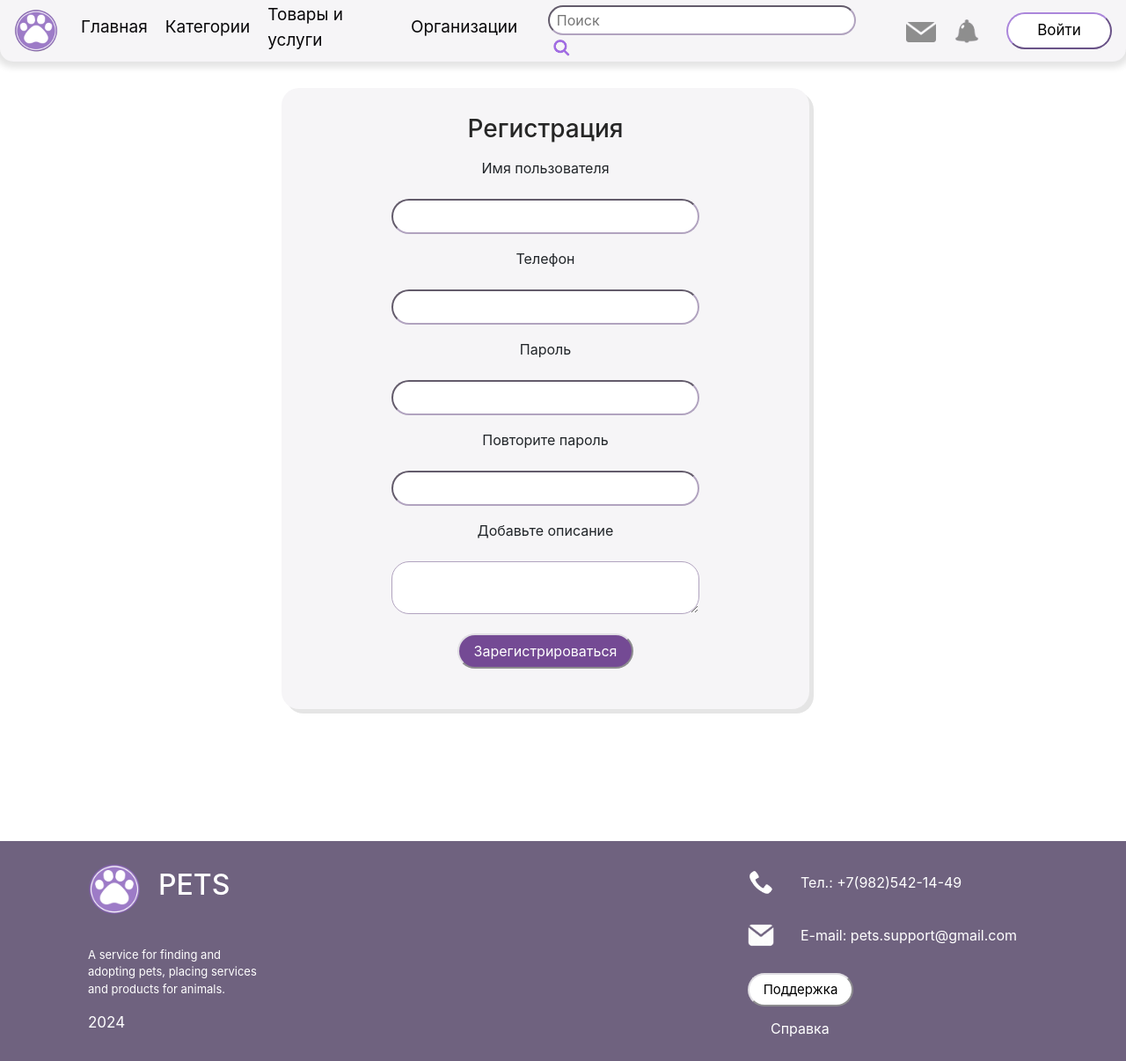
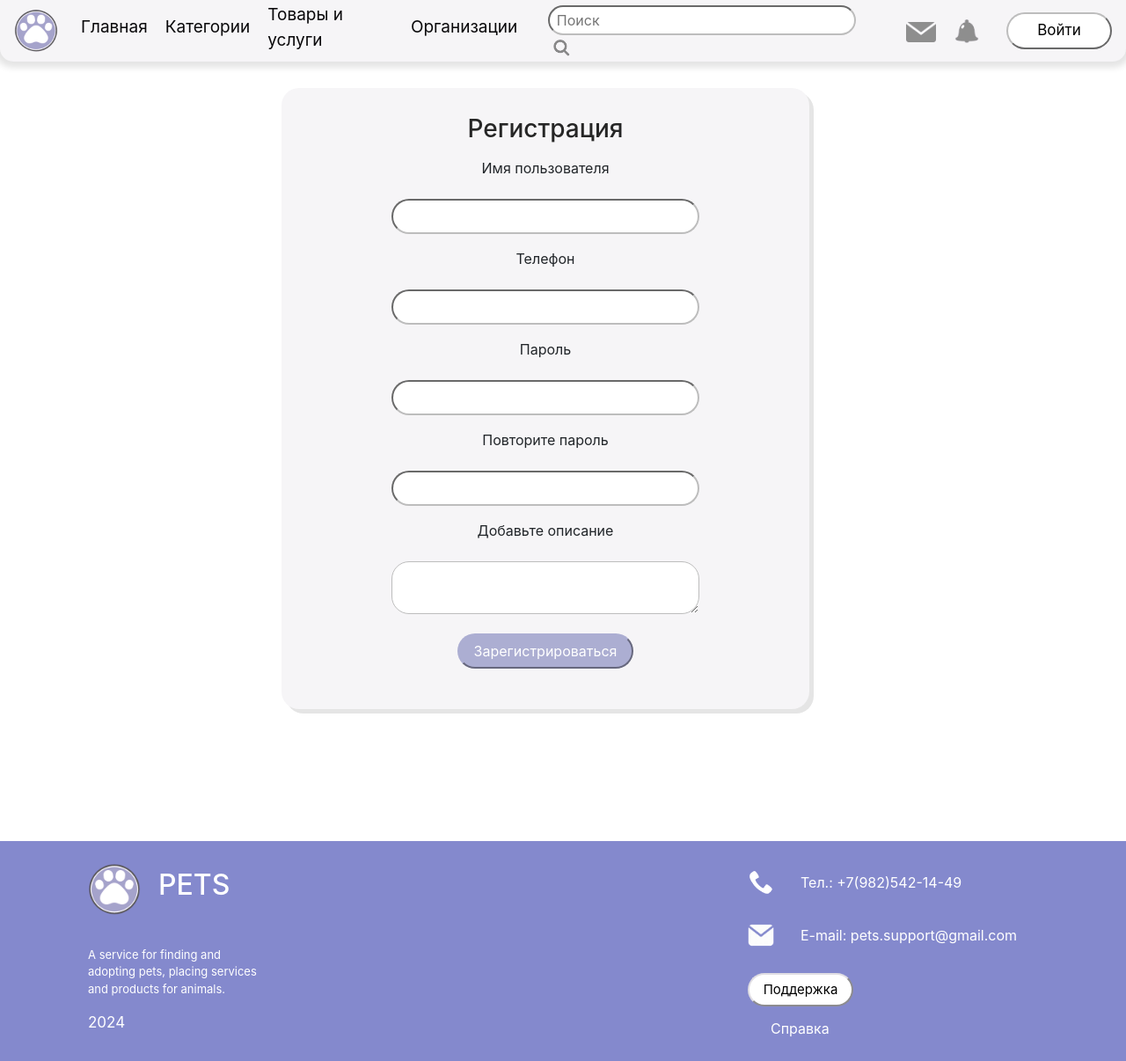
Before and after one commit to alisa9969/PETS, a Flask app: page /register in a window 1280 px wide. Shown: the whole page at 88% size. Run offline with Flask 3, Linux system fonts and the light colour scheme; some libraries are stand-ins or nearby versions.

Commit message:
изменение цвета

```diff
--- a/static/css/style.css
+++ b/static/css/style.css
@@ -14,12 +14,12 @@ nav {
     align-items: start;
     height: 250px;
     display: block;
-    background: #6f627f;
+    background: #8489CD;
     color: #fff;
 }
 body .main, main .container{
   font-family: 'Segoe UI Light';
-  color: #09080a;
+  color: #1C1C1C;
 }
 .container {
     text-align: center;
@@ -190,13 +207,13 @@ div{
     margin-bottom: 30px;
 }
 .b_login:hover{
-    background: #5f347f;
+    background: #8F8FD6;
 }
 .butt2 {
     color: #fff;
-    background: #744a94;
+    background: #ACAED2;
     border-radius: 30px;
-    border-color: #e0dee3;
+    border-color: #ACAED2;
     justify-items: center;
     outline:none;
     padding: 6px;
@@ -214,32 +231,32 @@ div{
     background: #fff;
 }
 .butt:hover {
-    border-color: #b1a3bf;
-    background: #b8a5d1;
+    border-color: #C0C1E8;
+    background: #C0C1E8;
     color: #fff;
 }
 .butt:focus{
-    background: #7855a6;
-    border-color: #74638a;
+    background: #A6A8E2;
+    border-color: #A6A8E2;
     color: #fff;
 }
 .login{
   font-size: 17px;
     border-radius: 30px;
-    border-color: #ab86db;
+    border-color: #BDBDBD;
     padding: 6px;
     margin-left: 30px;
     width: 120px;
     background: #fff;
 }
 .login:hover {
-    border-color: #b1a3bf;
-    background: #b8a5d1;
+    border-color: #9A9AD5;
+    background: #9A9AD5;
     color: #fff;
 }
 .login:focus{
-    background: #8359ba;
-    border-color: #8359ba;
+    background: #8F8FD6;
+    border-color: #8F8FD6;
     color: #fff;
 }
 .img{
@@ -277,7 +294,7 @@ div{
     width: 350px;
     margin-left: 15px;
     border-radius: 20px;
-    border-color: #b1a3bf;
+    border-color: #BDBDBD;
 }
 .form_login{
     padding: 5px;
@@ -285,7 +302,7 @@ div{
     width: 350px;
     height: 40px;
     border-radius: 20px;
-    border-color: #b1a3bf;
+    border-color: #BDBDBD;
     margin-top: 15px;
 }
 .form_login2{
@@ -294,7 +311,7 @@ div{
     width: 350px;
     height: 60px;
     border-radius: 20px;
-    border-color: #b1a3bf;
+    border-color: #BDBDBD;
     margin-top: 15px;
 }
 
@@ -303,5 +320,5 @@ div{
 .error {
     margin-top: 10px;
     font-size: 17px;
-    color: #7800f0;
+    color: #39399D;
 }
--- a/templates/index.html
+++ b/templates/index.html
@@ -17,8 +17,8 @@
         <button class="img"><img src="/static/img/filter.png" height="33"></button>
         <button class="img"><img src="/static/img/sort.png" height="30"></button>
         <button class="img"><img src="/static/img/point.png" height="30" style="margin-right: 7px">г. Сургут </button>
-        <button class="butt" style="margin-left: 500px; width: 140px; background: #e1d5ed"> Пристройство</button>
-        <button class="butt" style="margin-left: 20px; width: 140px; background: #e1d5ed"> Пропажа</button>
+        <button class="butt3" style="margin-left: 500px"> Пристройство</button>
+        <button class="butt3" style="margin-left: 20px"> Пропажа</button>
     </div>
     <div class="main_div">
     </div>
```
Also changed, not shown: other parts of static/css/style.css (+26 -9 lines), static/img/logo.png, static/img/search_logo.png.
